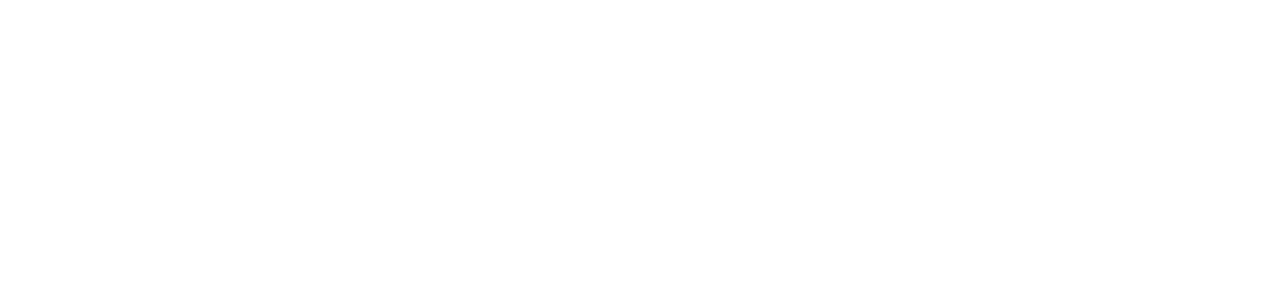
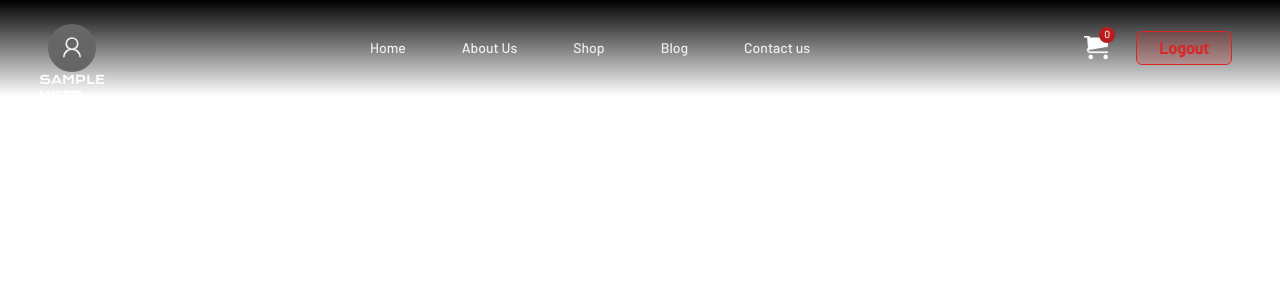
Before and after one commit to pravesh-dev/PeerShop, a React (Vite) app: page /profile in a window 1280 px wide. Before the commit this address had no page. Shown: the top 300 px of the page. Built offline with nearby package versions, Linux system fonts and the light colour scheme; sample sign-in values are in the browser's storage.

Commit message:
created profile component and done routing

```diff
--- a/src/App.jsx
+++ b/src/App.jsx
@@ -10,6 +10,7 @@ import Layout from "./Components/Layout";
 import Login from "./Components/Login";
 import SignUp from "./Components/SignUp";
 import ContactUs from "./Components/ContactUs";
+import Profile from "./Components/Profile";
 
 function App() {
   return (
@@ -29,6 +30,7 @@ function App() {
           <Route path="/login" element={<Login/>}></Route>
           <Route path="/signUp" element={<SignUp/>}></Route>
           <Route path="/contact" element={<><ContactUs/> <Footer/></>}></Route>
+          <Route path="/profile" element={<Profile/>}></Route>
         </Route>
       </Routes>
     </BrowserRouter>
--- a/src/Components/Header.jsx
+++ b/src/Components/Header.jsx
@@ -116,7 +116,7 @@ function Header() {
       </div>
       <div className="w-full py-5 px-3 flex items-center justify-between fixed top-0 left-0 z-[98] lg:px-12 lg:py-6 bg-gradient-to-t from-transparent to-black backdrop-blur-sm">
         <span className="w-8 h-8 rounded-full lg:w-12 lg:h-12 relative">
-          <img className="w-full h-full object-cover" src={profileDef} alt="" />{" "}
+          <Link to='/profile'><img className="w-full h-full object-cover" src={profileDef} alt="" /></Link>
           <h2 className="absolute top-full left-1/2 -translate-x-1/2 text-[0.45rem] lg:text-xs text-white uppercase font-krona">
             {user}
           </h2>
--- /dev/null
+++ b/src/Components/Profile.jsx
@@ -0,0 +1,22 @@
+import React, { useEffect } from 'react'
+import { useSelector } from 'react-redux'
+import { useNavigate } from 'react-router-dom'
+
+function Profile() {
+    const loginStatus = useSelector(store => store.user.loginStatus);
+    const navigate = useNavigate();
+
+    useEffect(() => {
+      if(!loginStatus){
+        navigate('/login');
+      }
+    }, [loginStatus, navigate])
+
+  return (
+    <div>
+      Profile
+    </div>
+  )
+}
+
+export default Profile
```
Also changed, not shown: src/assets/images/thumbnails/thumbnail-9.jpg (added).
